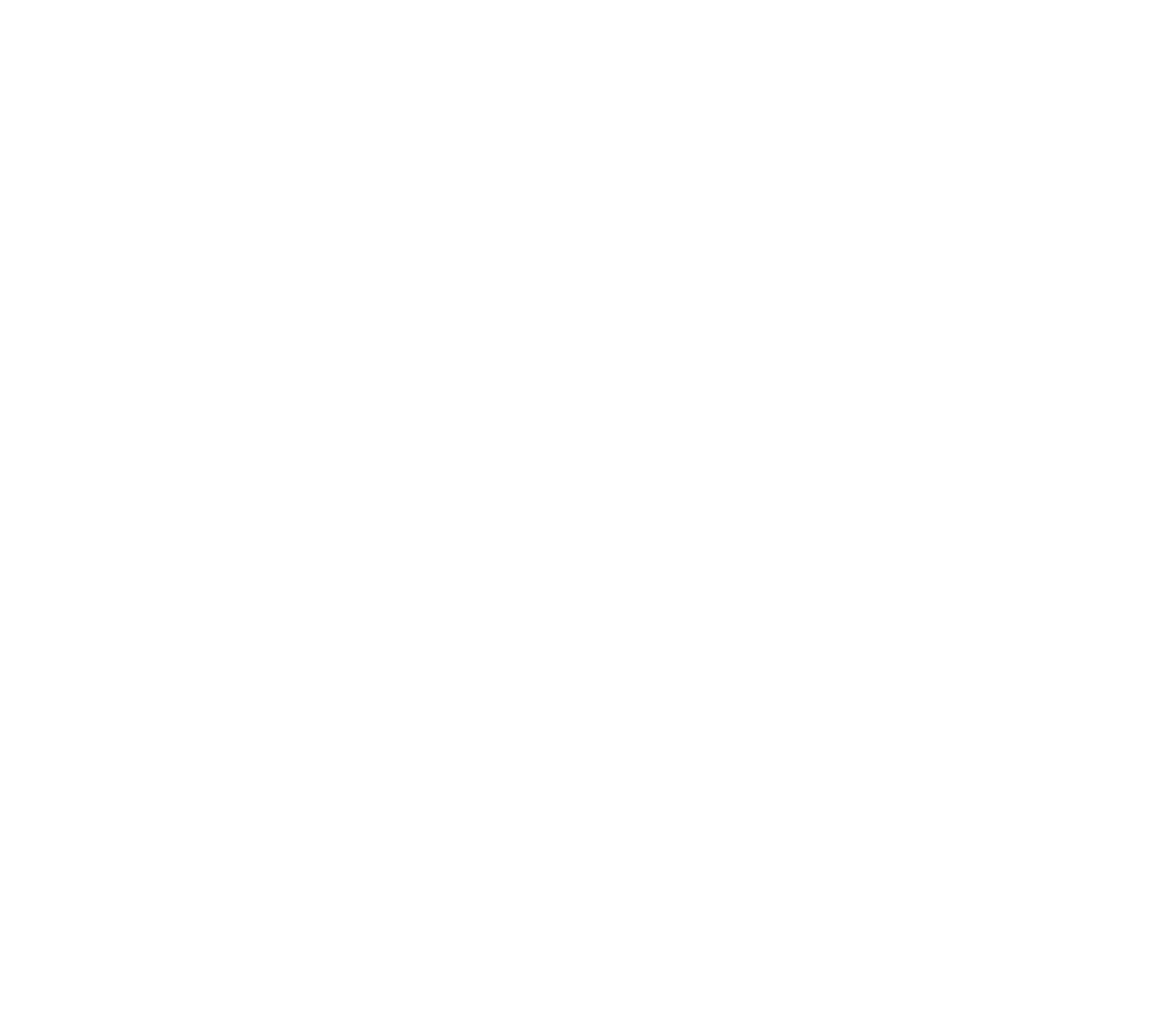
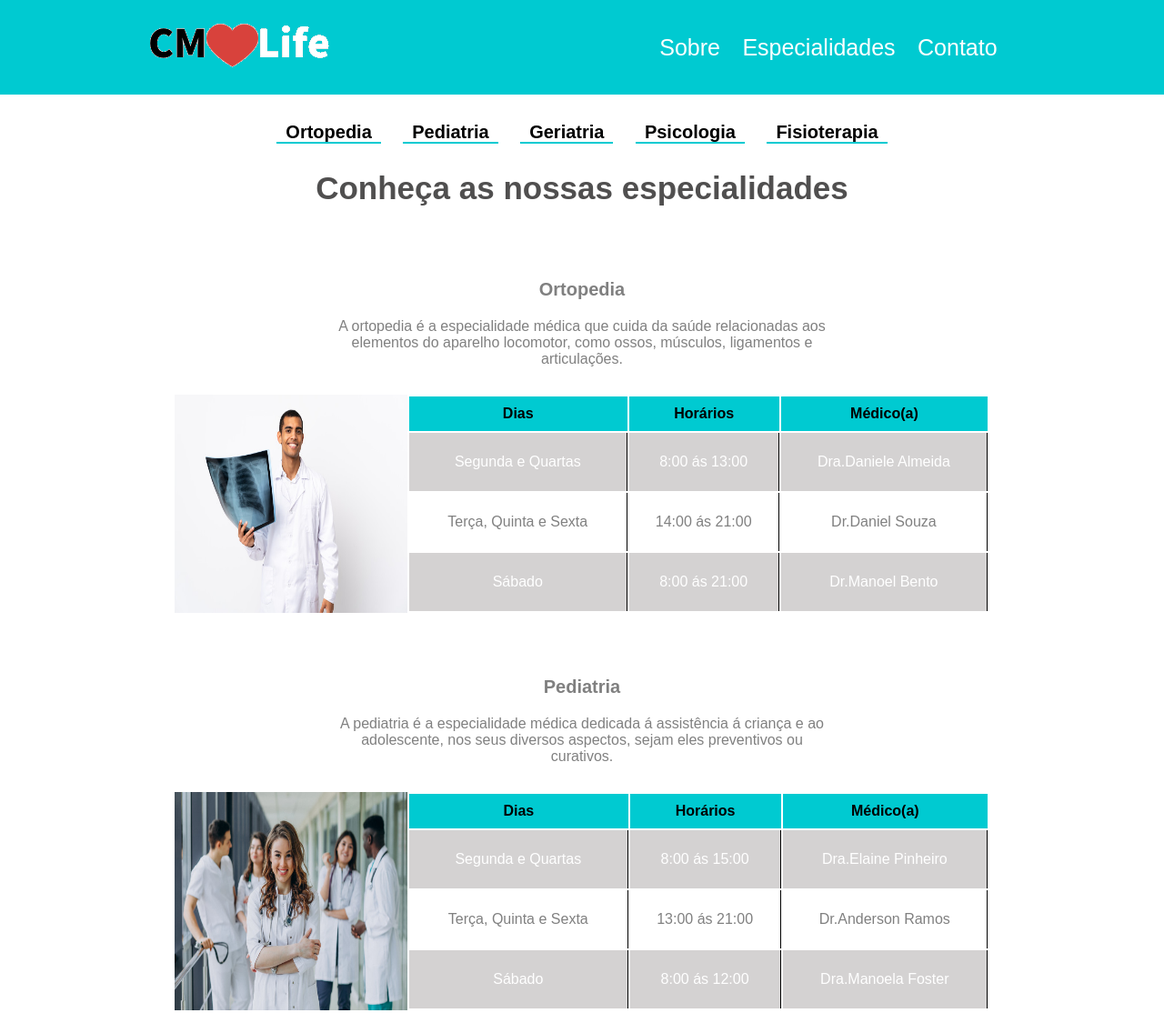
Before and after one commit to Ygzzzzz/clinica-medica, a plain HTML site: page especialidades.html in a window 1280 px wide. Shown: the top 1114 px of the page at 91% size. Before the commit the page ends 800 px from the top, so only its background shows below. Drawn offline with Linux system fonts and the light colour scheme.

Commit message:
Atualização 1.0

```diff
--- /dev/null
+++ b/css/especialidades.css
@@ -0,0 +1,119 @@
+@charset "UTF-8";
+
+* {
+    margin: 0;
+    padding: 0;
+}
+
+.menuEspecialidades {
+    display: flex;
+    flex-direction: column;
+    justify-content: center;
+    align-items: center;
+    flex-wrap: wrap;
+    margin: 30px;
+}
+
+.menuEspecialidades nav {
+    margin-bottom: 30px;
+}
+
+.menuEspecialidades a {
+    text-decoration: none;
+    color: black;
+    font-weight: bold;
+    padding: 0 10px;
+    margin: 0 10px;
+    font-size: 20px;
+    border-bottom: 2px solid #00CAD1;
+}
+
+.menuEspecialidades a:hover {
+    color: #0c74d6;
+}
+
+h1 {
+    color: rgba(31, 30, 30, 0.781);
+    font-size: 35px;
+    font-weight: bold;
+}
+
+h2 {
+    text-align: center;
+    font-size: 20px;
+}
+
+.cardEspecialidades {
+    display: flex;
+    flex-direction: column;
+    justify-content: center;
+    flex-wrap: wrap;
+    align-items: center;
+    margin: 20px 0;
+}
+
+.textoEspecialidade {
+    margin: 30px 0;
+}
+
+.horarios {
+    display: flex;
+    flex-direction: row;
+    height: 30vh;
+    width: 70vw;
+}
+
+.horarios img {
+    height: 30vh;
+    width: 20vw;
+}
+
+table {
+    width: 100%;
+    height: 100%;
+}
+
+thead th {
+    background-color: #00CAD1;
+    color: black;
+    padding: 10px;
+}
+
+tbody td {
+    text-align: center;
+    border-right: 1px solid black;
+}
+
+tbody tr:nth-child(odd) {
+    background-color: rgba(187, 184, 184, 0.63);
+    color: #fff;
+}
+
+@media (max-width: 425px) {
+    .menuEspecialidades nav {
+        display: flex;
+        flex-direction: row;
+        justify-content: space-around;
+        flex-wrap: wrap;
+    }
+
+    .menuEspecialidades a {
+        margin: 10px 0;
+    }
+
+    .cardEspecialidades {
+        margin: 10px 0;
+    }
+
+    h1 {
+        text-align: center;
+    }
+
+    .horarios {
+        width: 95vw;
+    }
+
+    .horarios img {
+        display: none;
+    }
+}
--- a/css/style.css
+++ b/css/style.css
@@ -180,7 +180,7 @@ footer p {
 
 /*Media Queries*/
 
-@media (max-width: 600px) {
+@media (max-width: 425px) {
 
     html, body {
         overflow-x: hidden;
--- a/especialidades.html
+++ b/especialidades.html
@@ -0,0 +1,254 @@
+<!DOCTYPE html>
+<html lang="pt-br">
+<head>
+    <meta charset="UTF-8">
+    <meta http-equiv="X-UA-Compatible" content="IE=edge">
+    <meta name="viewport" content="width=device-width, initial-scale=1.0">
+    <title>CMLife - Especialidades</title>
+    <link rel="stylesheet" href="css/style.css">
+    <link rel="stylesheet" href="css/especialidades.css">
+</head>
+<body>
+    <header class="topo">
+
+        <div class="logo">
+            <a href="index.html"><img src="img/logo.png" alt="Logo"></a>
+        </div>
+
+        <nav class="linksTopo">
+            <a href="index.html#sobre">Sobre</a>
+            <a href="especialidades.html">Especialidades</a>
+            <a href="index.html#contato">Contato</a>
+        </nav>
+    </header>
+
+    <main>
+        <section class="menuEspecialidades">
+            <nav>
+                <a href="#ortopedia">Ortopedia</a>
+                <a href="#pediatria">Pediatria</a>
+                <a href="#geriatria">Geriatria</a>
+                <a href="#psicologia">Psicologia</a>
+                <a href="#fisioterapia">Fisioterapia</a>
+            </nav>
+            <h1>Conheça as nossas especialidades</h1>
+        </section>
+
+        <section class="cardEspecialidades" id="ortopedia">
+            <div class="textoEspecialidade">
+                <h2>Ortopedia</h2>
+                <p>A ortopedia é a especialidade médica que cuida da saúde relacionadas aos elementos do aparelho locomotor, como ossos, músculos, ligamentos e articulações.</p>
+            </div>
+            <div class="horarios">
+                <figure>
+                    <img src="img/ortopedia.png" alt="Ortopedico">
+                </figure>
+                <table>
+                    <thead>
+                        <tr>
+                            <th>Dias</th>
+                            <th>Horários</th>
+                            <th>Médico(a)</th>
+                        </tr>
+                    </thead>
+                    <tbody>
+                        <tr>
+                            <td>Segunda e Quartas</td>
+                            <td>8:00 ás 13:00</td>
+                            <td>Dra.Daniele Almeida</td>
+                        </tr>
+                        <tr>
+                            <td>Terça, Quinta e Sexta</td>
+                            <td>14:00 ás 21:00</td>
+                            <td>Dr.Daniel Souza</td>
+                        </tr>
+                        <tr>
+                            <td>Sábado</td>
+                            <td>8:00 ás 21:00</td>
+                            <td>Dr.Manoel Bento</td>
+                        </tr>
+                    </tbody>
+                </table>
+            </div>
+        </section>
+
+        <section class="cardEspecialidades" id="pediatria">
+            <div class="textoEspecialidade">
+                <h2>Pediatria</h2>
+                <p>A pediatria é a especialidade médica dedicada á assistência á criança e ao adolescente, nos seus diversos aspectos, sejam eles preventivos ou curativos.</p>
+            </div>
+            <div class="horarios">
+                <figure>
+                    <img src="img/pediatra2.png" alt="Pediatra">
+                </figure>
+                <table>
+                    <thead>
+                        <tr>
+                            <th>Dias</th>
+                            <th>Horários</th>
+                            <th>Médico(a)</th>
+                        </tr>
+                    </thead>
+                    <tbody>
+                        <tr>
+                            <td>Segunda e Quartas</td>
+                            <td>8:00 ás 15:00</td>
+                            <td>Dra.Elaine Pinheiro</td>
+                        </tr>
+                        <tr>
+                            <td>Terça, Quinta e Sexta</td>
+                            <td>13:00 ás 21:00</td>
+                            <td>Dr.Anderson Ramos</td>
+                        </tr>
+                        <tr>
+                            <td>Sábado</td>
+                            <td>8:00 ás 12:00</td>
+                            <td>Dra.Manoela Foster</td>
+                        </tr>
+                    </tbody>
+                </table>
+            </div>
+        </section>
+
+        <section class="cardEspecialidades" id="geriatria">
+            <div class="textoEspecialidade">
+                <h2>Geriatria</h2>
+                <p>Medicina geriatrica ou geriatria é o ramo da medicina que foca o estudo, a prevenção e o tratamento de doenças e da incapacidade em idades avançadas.</p>
+            </div>
+            <div class="horarios">
+                <figure>
+                    <img src="img/geriatra.png" alt="Geriatra">
+                </figure>
+                <table>
+                    <thead>
+                        <tr>
+                            <th>Dias</th>
+                            <th>Horários</th>
+                            <th>Médico(a)</th>
+                        </tr>
+                    </thead>
+                    <tbody>
+                        <tr>
+                            <td>Segunda e Quinta</td>
+                            <td>9:00 ás 16:00</td>
+                            <td>Dr.Antônio Freitas</td>
+                        </tr>
+                        <tr>
+                            <td>Terça e Quarta</td>
+                            <td>9:00 ás 16:00</td>
+                            <td>Dr.Alfred Conceição</td>
+                        </tr>
+                        <tr>
+                            <td>Sexta</td>
+                            <td>8:00 ás 19:00</td>
+                            <td>Dr.Almir Aguiar</td>
+                        </tr>
+                        <tr>
+                            <td>Sábado</td>
+                            <td>08:00 ás 14:00</td>
+                            <td>Dra.Andrea Almeida</td>
+                        </tr>
+                    </tbody>
+                </table>
+            </div>
+        </section>
+
+        <section class="cardEspecialidades" id="psicologia">
+            <div class="textoEspecialidade">
+                <h2>Psicologia</h2>
+                <p>Psicologia é a especialidade médica que trata da mente, do estudo e análise de seus processos e comportamento de indivíduos e grupos humanos em diferentes situações.</p>
+            </div>
+            <div class="horarios">
+                <figure>
+                    <img src="img/psicologo.png" alt="Psicologo">
+                </figure>
+                <table>
+                    <thead>
+                        <tr>
+                            <th>Dias</th>
+                            <th>Horários</th>
+                            <th>Médico(a)</th>
+                        </tr>
+                    </thead>
+                    <tbody>
+                        <tr>
+                            <td>Segunda, Terça e Quarta</td>
+                            <td>8:00 ás 21:00</td>
+                            <td>Dra.Diane Faguntes</td>
+                        </tr>
+                        <tr>
+                            <td>Quinta e Sexta</td>
+                            <td>14:00 ás 18:00</td>
+                            <td>Dr.Daniel Dias</td>
+                        </tr>
+                        <tr>
+                            <td>Sábado</td>
+                            <td>10:00 ás 15:00</td>
+                            <td>Dra.Beatriz Luz</td>
+                        </tr>
+                    </tbody>
+                </table>
+            </div>
+        </section>
+
+        <section class="cardEspecialidades" id="fisioterapia">
+            <div class="textoEspecialidade">
+                <h2>Fisioterapia</h2>
+                <p>Fisioterapia é uma ciência da saúde aplicada ao estudo, diagnóstico, prevenção e tratamento de disfunções cinéticas funcionais de órgãos e sistemas.</p>
+            </div>
+            <div class="horarios">
+                <figure>
+                    <img src="img/fisioterapia.png" alt="Fisioterapeuta">
+                </figure>
+                <table>
+                    <thead>
+                        <tr>
+                            <th>Dias</th>
+                            <th>Horários</th>
+                            <th>Médico(a)</th>
+                        </tr>
+                    </thead>
+                    <tbody>
+                        <tr>
+                            <td>Segunda e Quinta</td>
+                            <td>11:00 ás 20:00</td>
+                            <td>Dr.Alberto de Paula</td>
+                        </tr>
+                        <tr>
+                            <td>Segunda e Quartas</td>
+                            <td>8:00 ás 15:00</td>
+                            <td>Dra.Maria Fernandes</td>
+                        </tr>
+                        <tr>
+                            <td>Terça e Sexta</td>
+                            <td>14:00 ás 21:00</td>
+                            <td>Dra.Elaine Peixoto</td>
+                        </tr>
+                        <tr>
+                            <td>Terça e Quinta</td>
+                            <td>8:00 ás 14:00</td>
+                            <td>Dra.Elaine Peixoto</td>
+                        </tr>
+                        <tr>
+                            <td>Quarta e Sábado</td>
+                            <td>8:00 ás 21:00</td>
+                            <td>Dra.Bianca Rocha</td>
+                        </tr>
+                    </tbody>
+                </table>
+            </div>
+        </section>
+    </main>
+
+    <footer>
+        <figure class="logo">
+            <img src="img/logo.png" alt="Logo">
+        </figure>
+        <div>
+            <p>Telefone e WhatsApp: (21) 99966-5555</p>
+            <p>Endereço: Av. Ayrton Senna, 3000 - Barra da Tijuca, Rio de Janeiro</p>
+            <p>©2020 Clínica Médica Life  - Todos os direitos reservados</p>
+        </div>
+    </footer>
+</body>
+</html>
```
